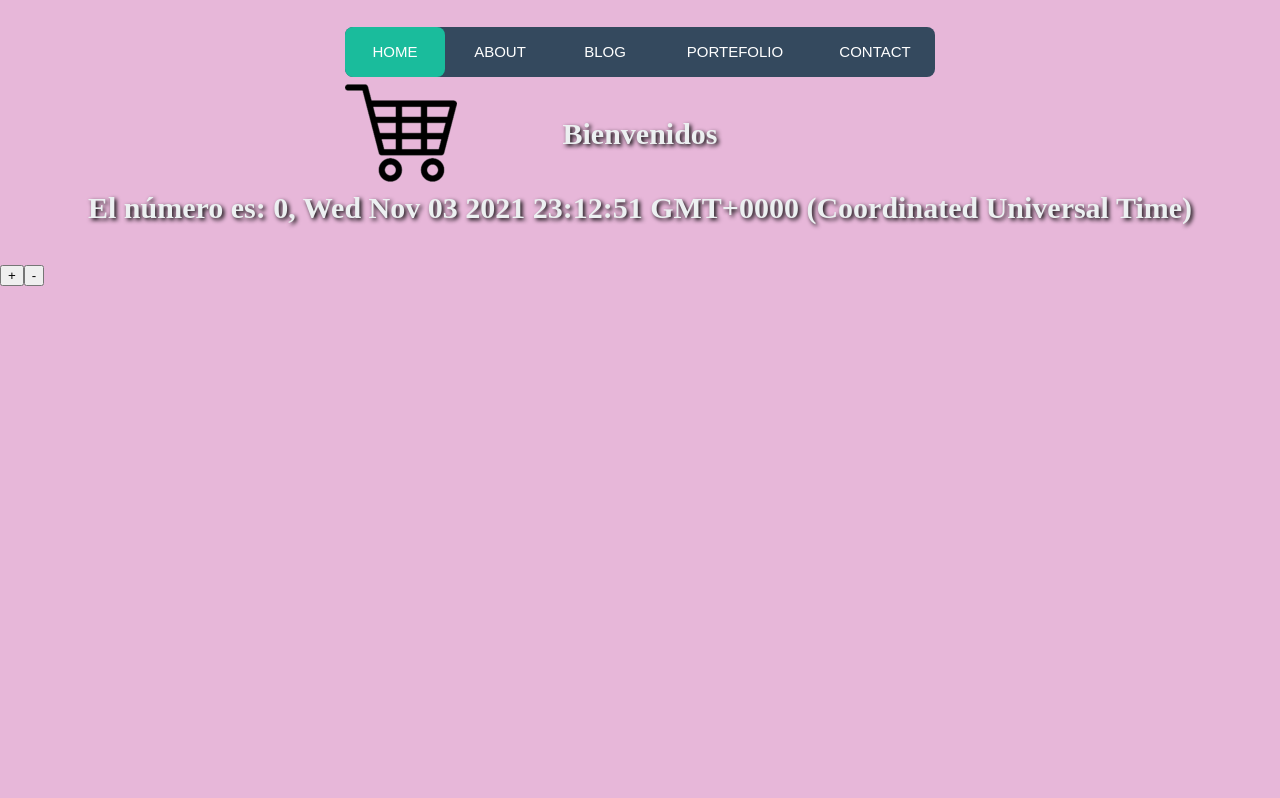
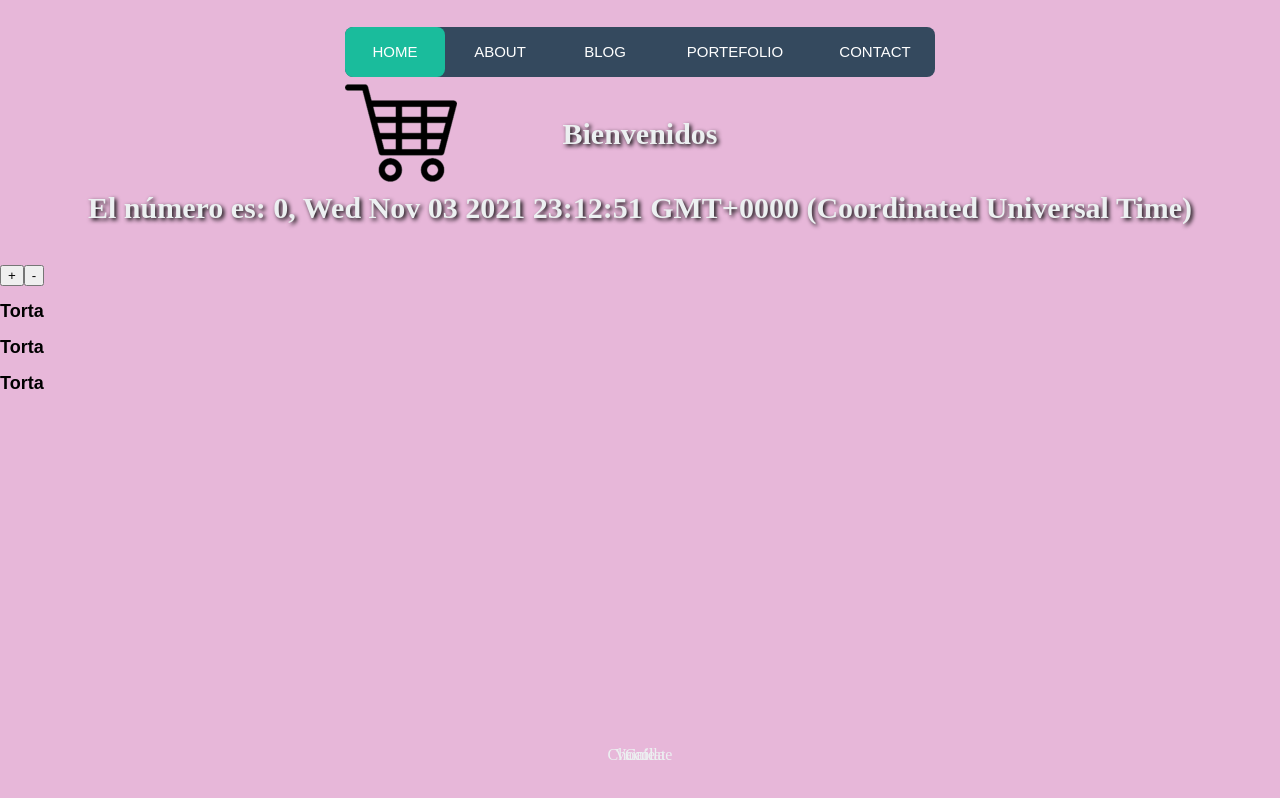
Before and after one commit to RomiLuna/tienda_online, a React (Create React App) app: page / in a window 1280 px wide. Built offline with nearby package versions, Linux system fonts and the light colour scheme.

Commit message:
actualización de desafío 6

```diff
--- a/src/App.jsx
+++ b/src/App.jsx
@@ -4,7 +4,7 @@ import Login from './components/Login/Login'
 import Input from './components/Input/Input.jsx';
 import ItemListContainer from './components/ItemListContainer/ItemListContainer.js';
 
-const productos =[
+const productos = [
     {
         name:'Torta',
         tipo:'Chocolate',
@@ -41,14 +41,16 @@ const decrementar = ()=>{
         <h1>{`El número es: ${contador}, ${fecha}` }</h1>
         <button onClick={incrementar}>+</button>
         <button onClick={decrementar}>-</button>
-        {productos.map((product) => {
+        {productos.map((product,index) => {
+            console.log(index)
             return(
-                <div key={productos.id}>
-                    <h1>{productos.name}</h1>
-                    <p>{productos.tipo}</p>
+                <div Key={product.id}>
+                    <h2>{product.name}</h2>
+                    <p>{product.tipo}</p>
                 </div>
-            )
-        })}
+                    )
+                                            })
+        }
         {/*<Login/>
 <div>
     <Input styleClass="dark1" queTipoSoy="number"/>
```
Also changed, not shown: src/components/ItemListContainer/ItemList.js (+21 -0 lines).
